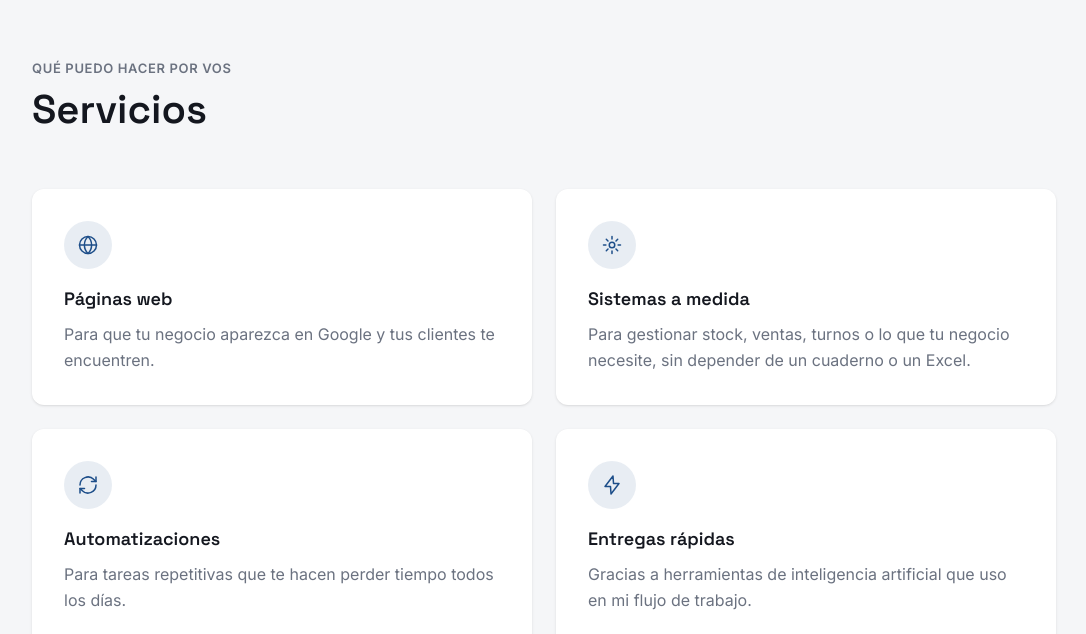
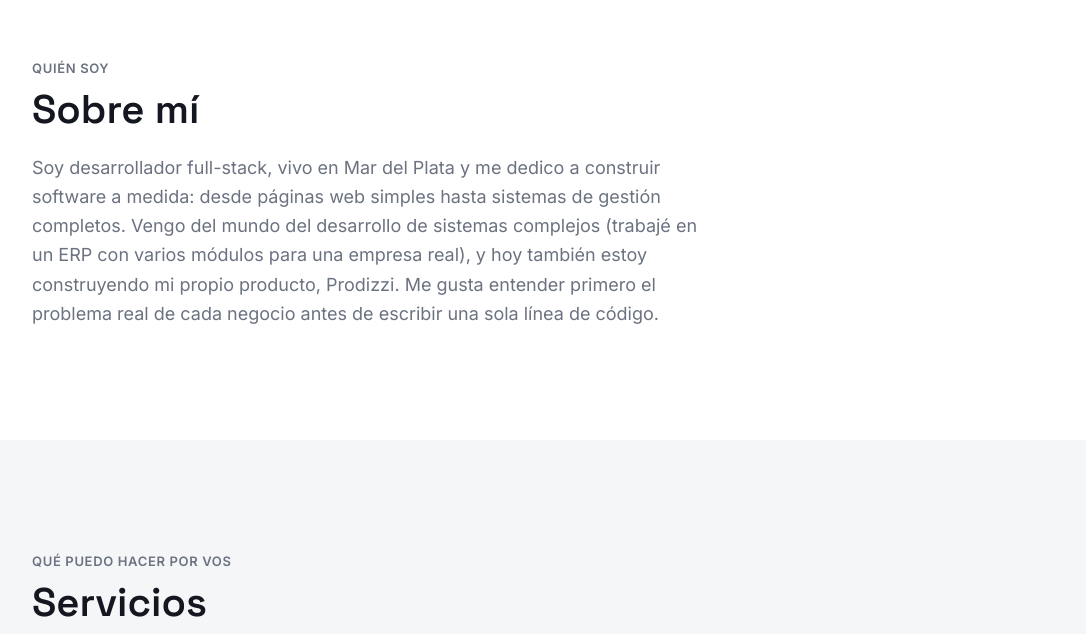
Before and after one commit to MaximoAndriola/portfolio, a Next.js app: page / in a window 1280 px wide. Shown: the part 689-1323 px from the top of the page, without its empty margins (96-1182 px from the left). Built offline with nearby package versions, Linux system fonts and the light colour scheme.

Commit message:
feat: agregar sección Sobre mí
Entre el hero y servicios: eyebrow, título y bio corta. No estaba en el wireframe original de CLAUDE.md; la dejo en bg-surface (blanco) como el hero, así juntos leen como bloque de presentación.

```diff
--- a/src/app/page.tsx
+++ b/src/app/page.tsx
@@ -1,4 +1,5 @@
 import Hero from "@/components/Hero";
+import About from "@/components/About";
 import Services from "@/components/Services";
 import Projects from "@/components/Projects";
 import Contact from "@/components/Contact";
@@ -9,6 +10,7 @@ export default function Home() {
     <>
       <main>
         <Hero />
+        <About />
         <Services />
         <Projects />
         <Contact />
--- /dev/null
+++ b/src/components/About.tsx
@@ -0,0 +1,35 @@
+import Container from "@/components/ui/Container";
+import Reveal from "@/components/ui/Reveal";
+
+/**
+ * Sobre mí — sección nueva entre el hero y servicios, no definida en el
+ * wireframe original de CLAUDE.md. Queda en bg-surface (blanco), igual que
+ * el hero: juntos leen como un bloque de "presentación", y recién Servicios
+ * (gris) rompe la alternancia — más natural que forzar gris acá y perder el
+ * contraste con Servicios inmediatamente después.
+ */
+export default function About() {
+  return (
+    <section id="sobre-mi" className="bg-surface py-16 lg:py-28">
+      <Container>
+        <Reveal>
+          <p className="text-[0.8125rem] font-semibold uppercase tracking-wider text-muted">
+            Quién soy
+          </p>
+          <h2 className="mt-2 font-heading text-[1.75rem] leading-tight font-semibold text-ink sm:text-4xl lg:text-[2.5rem] lg:leading-[1.15]">
+            Sobre mí
+          </h2>
+          <p className="mt-5 max-w-2xl text-base leading-relaxed text-muted sm:text-lg">
+            Soy desarrollador full-stack, vivo en Mar del Plata y me dedico a
+            construir software a medida: desde páginas web simples hasta
+            sistemas de gestión completos. Vengo del mundo del desarrollo de
+            sistemas complejos (trabajé en un ERP con varios módulos para una
+            empresa real), y hoy también estoy construyendo mi propio
+            producto, Prodizzi. Me gusta entender primero el problema real de
+            cada negocio antes de escribir una sola línea de código.
+          </p>
+        </Reveal>
+      </Container>
+    </section>
+  );
+}
```
